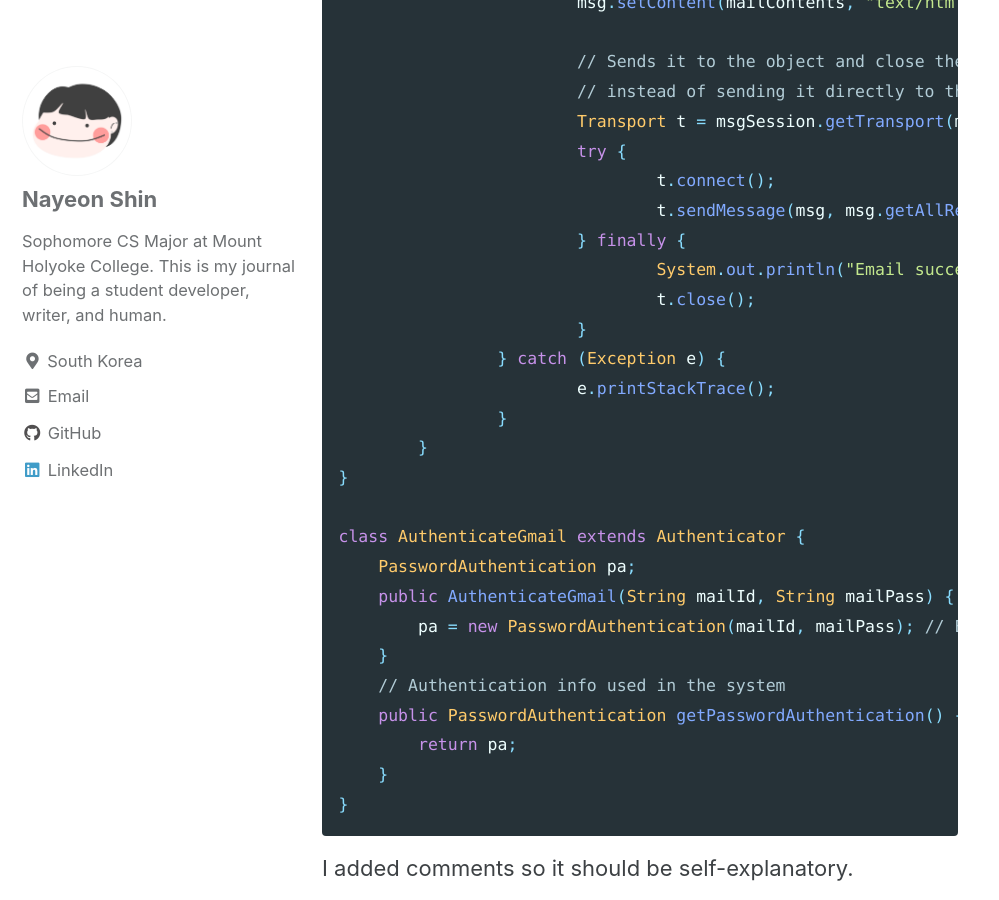
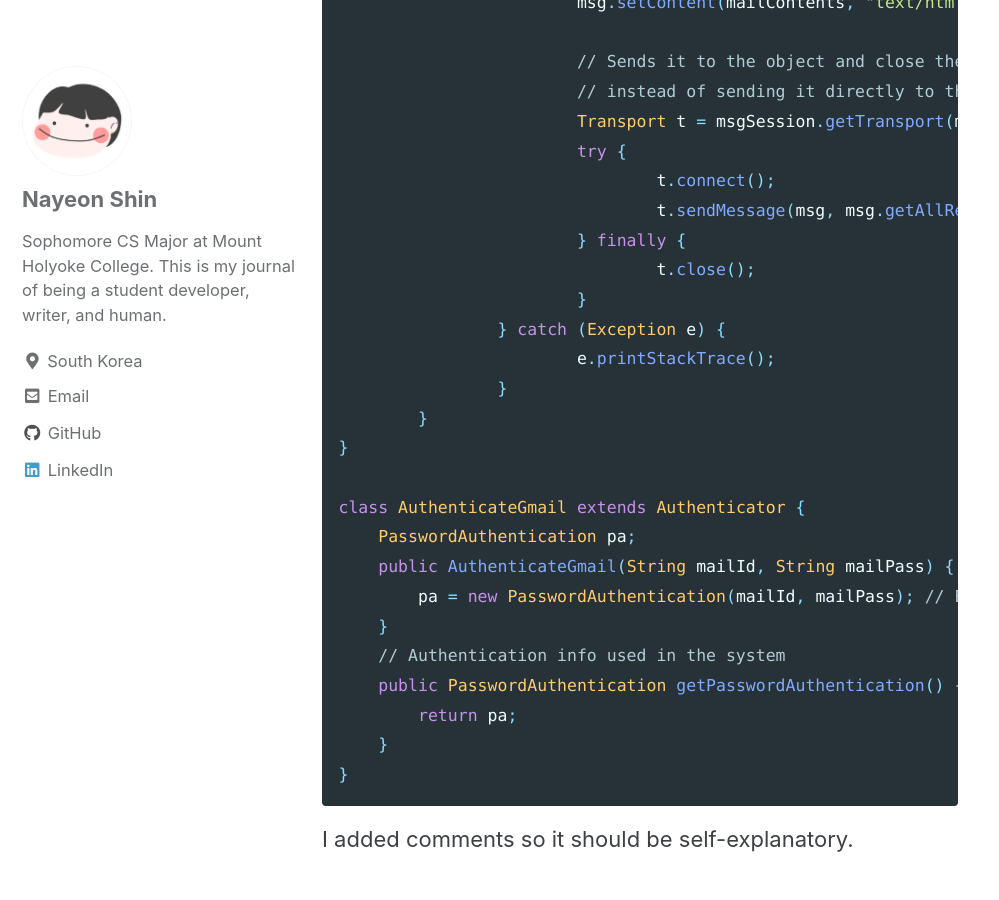
Before and after one commit to nayeonshin/nayeonshin.github.io, a Jekyll site: the page built from _posts/2021-06-22-how-to-send-an-email-using-java.md, in a window 1280 px wide and 900 px high, scrolled down 3091 px. Shown: the whole window, without its empty margins (0-999 px from the left). Built offline with Jekyll 4.4.1, drawn with Linux system fonts in a browser that asks for light colours; cached includes are drawn as plain includes; comment, search, counter and statistics services are not loaded.

Commit message:
Update 2021-06-22-how-to-send-an-email-using-java.md

```diff
--- a/_posts/2021-06-22-how-to-send-an-email-using-java.md
+++ b/_posts/2021-06-22-how-to-send-an-email-using-java.md
@@ -91,7 +91,6 @@ public class SendGmail {
 				t.connect();
 				t.sendMessage(msg, msg.getAllRecipients()); // Sends email
 			} finally {
-				System.out.println("Email successfully sent");
 				t.close();
 			}
 		} catch (Exception e) {
```
